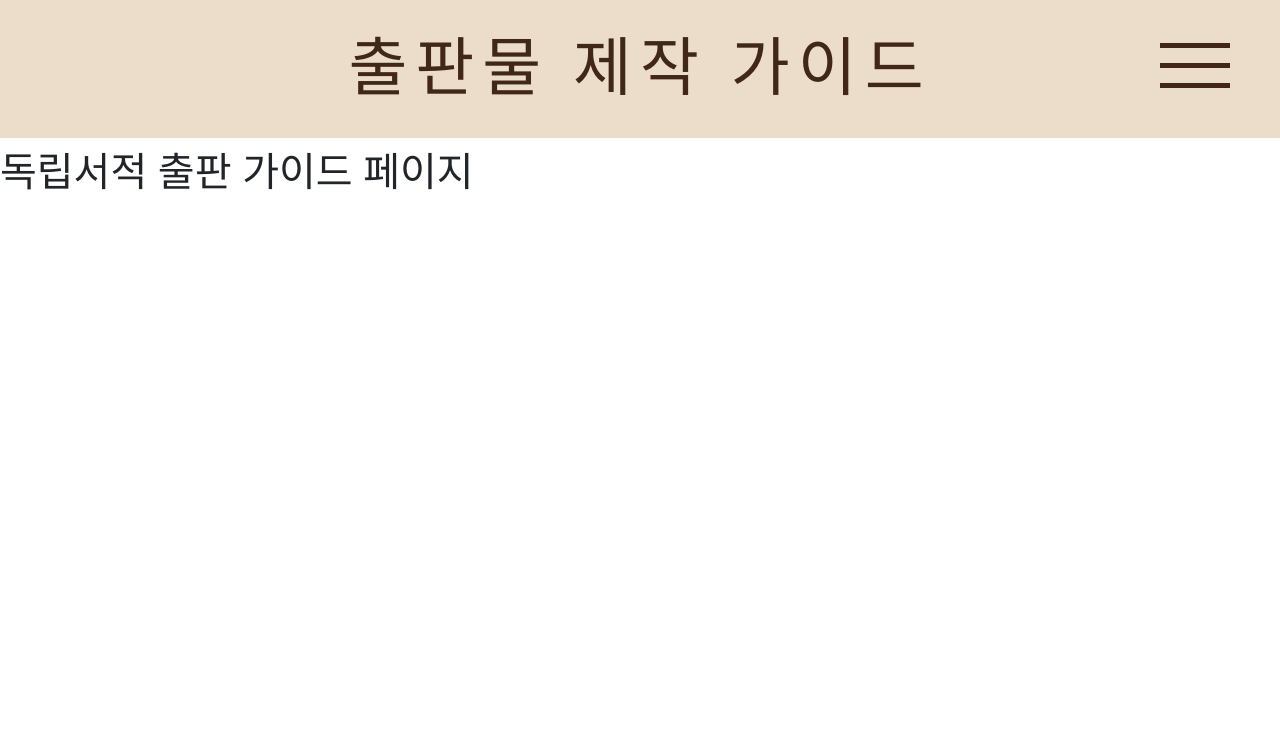
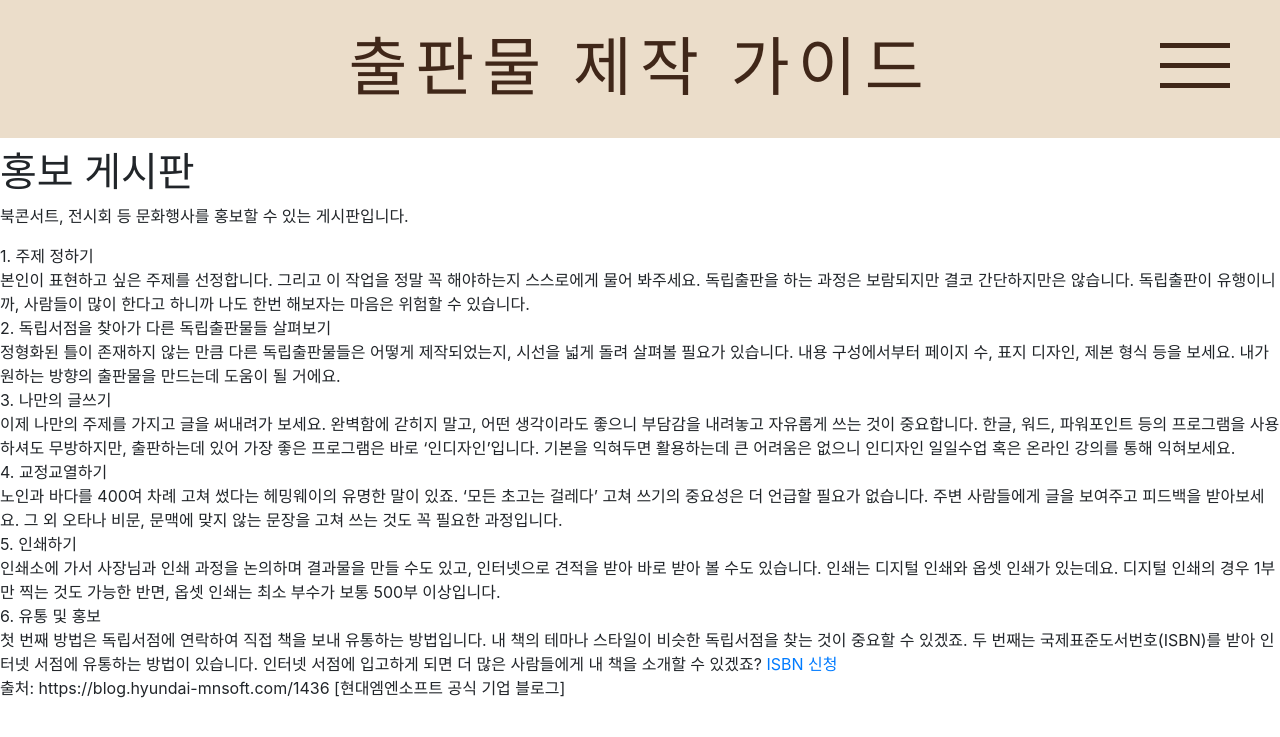
Before and after one commit to doewanju/dnbook, a Django app: page /others/guide/ in a window 1280 px wide. Shown: the top 737 px of the page. Run offline with Django 3.2, Linux system fonts and the light colour scheme; some libraries are stand-ins or nearby versions; some web fonts are replaced.

Commit message:
guide 틀잡기

```diff
--- a/main/static/css/boss.css
+++ b/main/static/css/boss.css
@@ -73,12 +73,12 @@ h2{
     height: 80px;
     font-family: 'YiSunShinDotumM';
     font-size: 50px;
-    border-bottom: 4px solid  #EBDDCA;
+    border-bottom: 4px solid #EBDDCA;
     background: none;
     border-radius: 0;
     color: #615136;
     transition: all 0.15s ease;
-    margin-bottom: 50px;
+    margin-bottom: 30px;
     font-weight: 70;
 }
 .inp input::placeholder{
--- a/main/static/css/normal.css
+++ b/main/static/css/normal.css
@@ -67,7 +67,7 @@ h2{
     height: 80px;
     font-family: 'YiSunShinDotumM';
     font-size: 50px;
-    border-bottom: 4px solid #BAA687;
+    border-bottom: 4px solid #EBDDCA;
     background: none;
     border-radius: 0;
     color: #615136;
@@ -76,7 +76,7 @@ h2{
     font-weight: 70;
 }
 .inp input::placeholder{
-    color: #BAA687;
+    color: #EBDDCA;
     font-weight: 70;
 }
 
--- a/others/templates/guide.html
+++ b/others/templates/guide.html
@@ -7,7 +7,50 @@
         {% comment %} <link rel="stylesheet" type="text/css" href="{% static 'css/guide.css' %}"> {% endcomment %}
     </head>
     <body>
-        <h1>독립서적 출판 가이드 페이지</h1>
+    <div class="square"></div>
+    <h1 class="ment">홍보 게시판</h1>
+    <p class="ment">북콘서트, 전시회 등 문화행사를 홍보할 수 있는 게시판입니다.</p>
+
+        <div class="title">
+            1. 주제 정하기
+        </div>
+        <div class="content">
+            본인이 표현하고 싶은 주제를 선정합니다. 그리고 이 작업을 정말 꼭 해야하는지 스스로에게 물어 봐주세요. 독립출판을 하는 과정은 보람되지만 결코 간단하지만은 않습니다. 독립출판이 유행이니까, 사람들이 많이 한다고 하니까 나도 한번 해보자는 마음은 위험할 수 있습니다.
+        </div>
+        <div class="title">
+            2. 독립서점을 찾아가 다른 독립출판물들 살펴보기
+        </div>
+        <div class="content">
+            정형화된 틀이 존재하지 않는 만큼 다른 독립출판물들은 어떻게 제작되었는지, 시선을 넓게 돌려 살펴볼 필요가 있습니다. 내용 구성에서부터 페이지 수, 표지 디자인, 제본 형식 등을 보세요. 내가 원하는 방향의 출판물을 만드는데 도움이 될 거에요.
+        </div>
+        <div class="title">
+            3. 나만의 글쓰기
+        </div>
+        <div class="content">
+            이제 나만의 주제를 가지고 글을 써내려가 보세요. 완벽함에 갇히지 말고, 어떤 생각이라도 좋으니 부담감을 내려놓고 자유롭게 쓰는 것이 중요합니다. 한글, 워드, 파워포인트 등의 프로그램을 사용하셔도 무방하지만, 출판하는데 있어 가장 좋은 프로그램은 바로 ‘인디자인’입니다. 기본을 익혀두면 활용하는데 큰 어려움은 없으니 인디자인 일일수업 혹은 온라인 강의를 통해 익혀보세요.
+        </div>
+        <div class="title">
+            4. 교정교열하기
+        </div>
+        <div class="content">
+            노인과 바다를 400여 차례 고쳐 썼다는 헤밍웨이의 유명한 말이 있죠. ‘모든 초고는 걸레다’
+            고쳐 쓰기의 중요성은 더 언급할 필요가 없습니다. 주변 사람들에게 글을 보여주고 피드백을 받아보세요. 그 외 오타나 비문, 문맥에 맞지 않는 문장을 고쳐 쓰는 것도 꼭 필요한 과정입니다.
+        </div>
+        <div class="title">
+            5. 인쇄하기
+        </div>
+        <div class="content">
+            인쇄소에 가서 사장님과 인쇄 과정을 논의하며 결과물을 만들 수도 있고, 인터넷으로 견적을 받아 바로 받아 볼 수도 있습니다. 인쇄는 디지털 인쇄와 옵셋 인쇄가 있는데요. 디지털 인쇄의 경우 1부만 찍는 것도 가능한 반면, 옵셋 인쇄는 최소 부수가 보통 500부 이상입니다.
+        </div>
+        <div class="title">
+            6. 유통 및 홍보
+        </div>
+        <div class="content">
+                첫 번째 방법은 독립서점에 연락하여 직접 책을 보내 유통하는 방법입니다. 내 책의 테마나 스타일이 비슷한 독립서점을 찾는 것이 중요할 수 있겠죠.
+                두 번째는 국제표준도서번호(ISBN)를 받아 인터넷 서점에 유통하는 방법이 있습니다. 인터넷 서점에 입고하게 되면 더 많은 사람들에게 내 책을 소개할 수 있겠죠?
+                <a href="https://seoji.nl.go.kr:444/front/isbn/info/page2_1_1.jsp">ISBN 신청</a>
+        </div>
+     출처: https://blog.hyundai-mnsoft.com/1436 [현대엠엔소프트 공식 기업 블로그]
     </body>
     {% endblock %}
 </html>
```
Also changed, not shown: main/templates/boss.html (+7 -7 lines), main/templates/normal.html (+5 -5 lines), others/static/css/guide.css (added, +15 -0 lines), bookmap/static/css/storedetail.css (indentation only).
